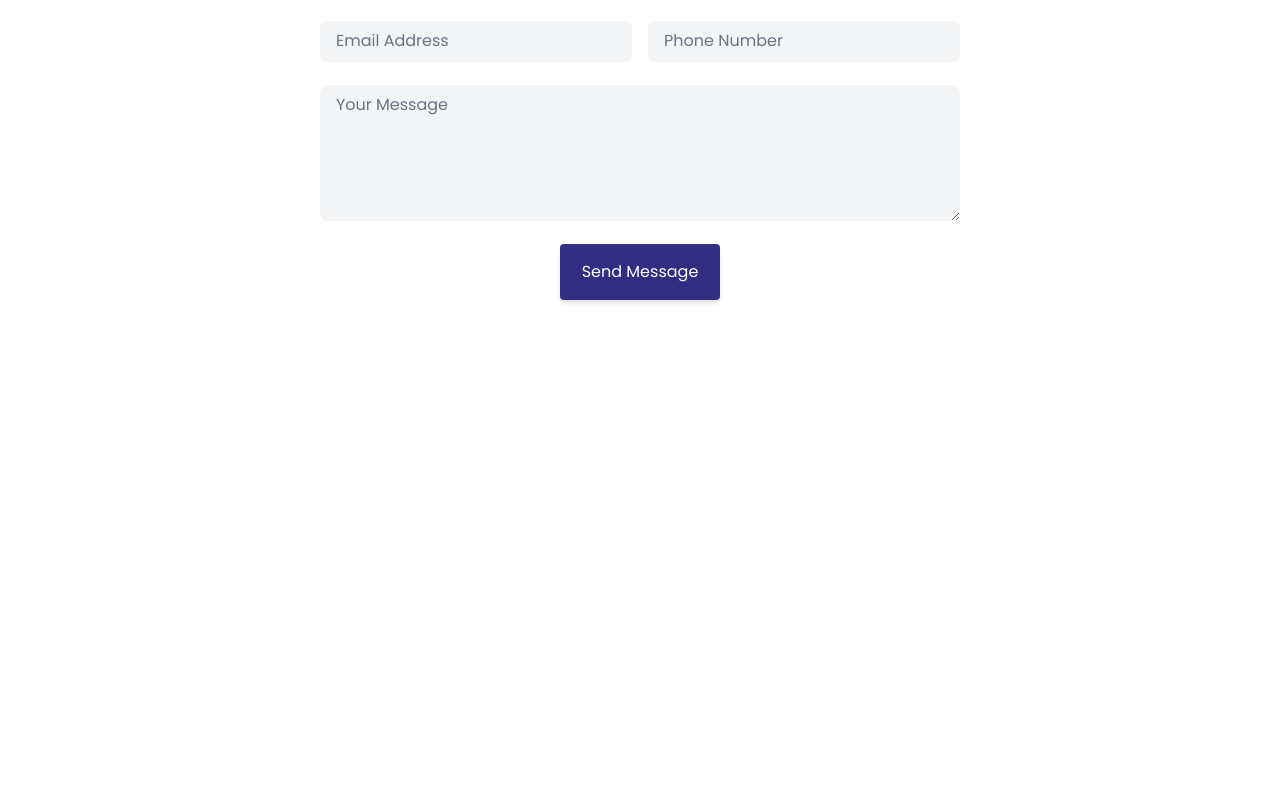
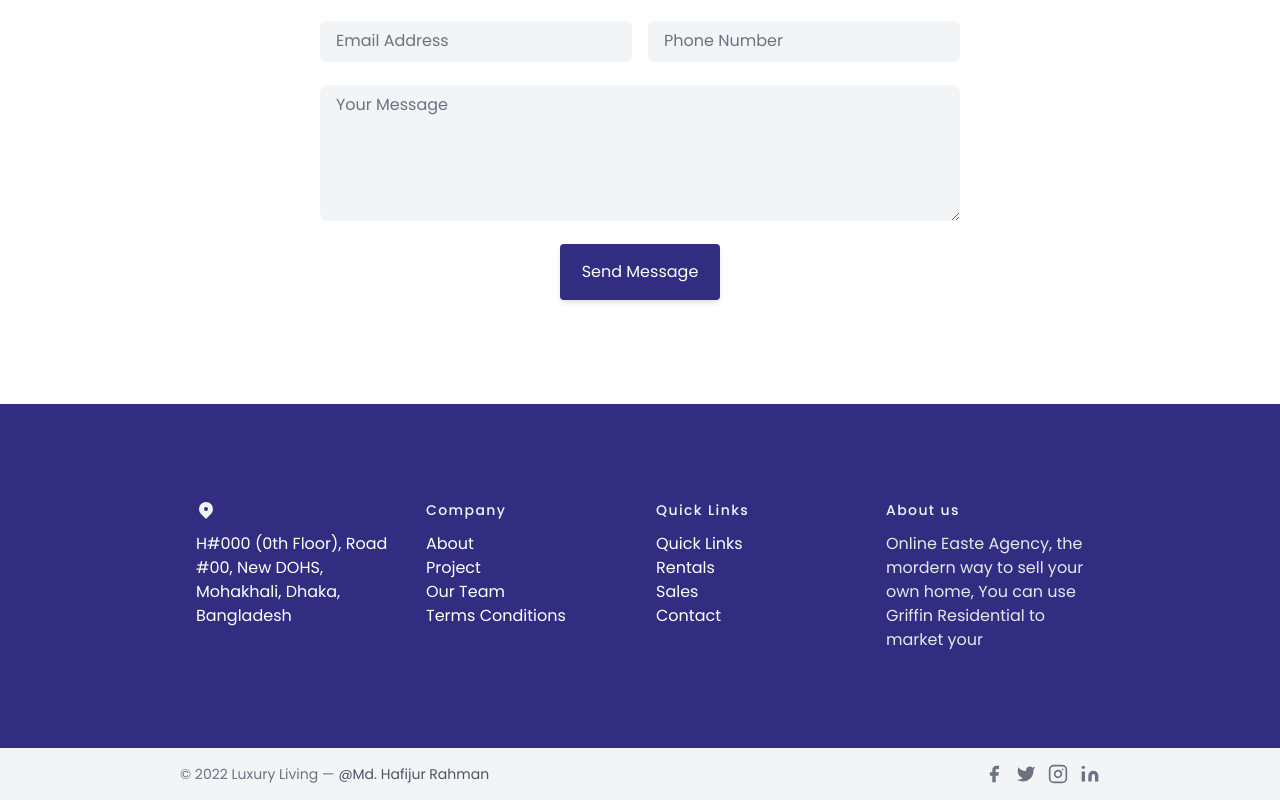
Before and after one commit to MuhammadHafijur/luxury-living, a React (Create React App) app: page / in a window 1280 px wide. Shown: the part 3001-3801 px from the top of the page. Before the commit the page ends 3405 px from the top, so only its background shows below. Built offline with nearby package versions, Linux system fonts and the light colour scheme.

Commit message:
added footer

```diff
--- a/src/Pages/Home/Home/Home.js
+++ b/src/Pages/Home/Home/Home.js
@@ -1,4 +1,5 @@
 import React from 'react';
+import Footer from '../../Shared/Footer/Footer';
 import Navbar from '../../Shared/Navbar/Navbar';
 import Banner from '../Banner/Banner';
 import Contact from '../Contact/Contact';
@@ -15,6 +16,7 @@
             <Services></Services>
             <Testimonials></Testimonials>
             <Contact></Contact>
+            <Footer></Footer>
         </div>
     );
 };
--- /dev/null
+++ b/src/Pages/Shared/Footer/Footer.js
@@ -0,0 +1,161 @@
+import React from "react";
+
+const Footer = () => {
+  return (
+    <div>
+      <footer className="bg-indigo-900 text-gray-600 body-font">
+        <div className="w-3/4 mx-auto px-5 py-24 flex md:items-center lg:items-start md:flex-row md:flex-nowrap flex-wrap flex-col">
+          <div className="flex-grow flex flex-wrap mx-auto -mb-10 md:text-left text-center order-first">
+            <div className="lg:w-1/4 md:w-1/2 w-full px-4">
+              <h2 className="title-font font-medium text-gray-100 tracking-widest text-sm mb-3">
+                <svg
+                  xmlns="http://www.w3.org/2000/svg"
+                  className="h-5 w-5 mr-2"
+                  viewBox="0 0 20 20"
+                  fill="currentColor"
+                >
+                  <path
+                    fillRule="evenodd"
+                    d="M5.05 4.05a7 7 0 119.9 9.9L10 18.9l-4.95-4.95a7 7 0 010-9.9zM10 11a2 2 0 100-4 2 2 0 000 4z"
+                    clipRule="evenodd"
+                  />
+                </svg>
+              </h2>
+              <div className="text-white mb-10">
+                <h1>
+                  H#000 (0th Floor), Road #00, New DOHS, Mohakhali, Dhaka,
+                  Bangladesh
+                </h1>
+              </div>
+            </div>
+            <div className="lg:w-1/4 md:w-1/2 w-full px-4">
+              <h2 className="title-font font-medium text-gray-100 tracking-widest text-sm mb-3">
+                Company
+              </h2>
+              <nav className="list-none mb-10">
+                <li>
+                  <a className="text-white hover:text-gray-200">About</a>
+                </li>
+                <li>
+                  <a className="text-white hover:text-gray-200">Project</a>
+                </li>
+                <li>
+                  <a className="text-white hover:text-gray-200">Our Team</a>
+                </li>
+                <li>
+                  <a className="text-white hover:text-gray-200">
+                    Terms Conditions
+                  </a>
+                </li>
+              </nav>
+            </div>
+            <div className="lg:w-1/4 md:w-1/2 w-full px-4">
+              <h2 className="title-font font-medium text-gray-100 tracking-widest text-sm mb-3">
+                Quick Links
+              </h2>
+              <nav className="list-none mb-10">
+                <li>
+                  <a className="text-white hover:text-gray-200">Quick Links</a>
+                </li>
+                <li>
+                  <a className="text-white hover:text-gray-200">Rentals</a>
+                </li>
+                <li>
+                  <a className="text-white hover:text-gray-200">Sales</a>
+                </li>
+                <li>
+                  <a className="text-white hover:text-gray-200">Contact</a>
+                </li>
+              </nav>
+            </div>
+            <div className="lg:w-1/4 md:w-1/2 w-full px-4">
+              <h2 className="title-font font-medium text-gray-100 tracking-widest text-sm mb-3">
+                About us
+              </h2>
+              <div className="mb-10">
+                <p className="text-gray-200">
+                  Online Easte Agency, the mordern way to sell your own home,
+                  You can use Griffin Residential to market your
+                </p>
+              </div>
+            </div>
+          </div>
+        </div>
+        <div className="bg-gray-100">
+          <div className="w-3/4 mx-auto py-4 px-5 flex flex-wrap flex-col sm:flex-row">
+            <p className="text-gray-500 text-sm text-center sm:text-left">
+              © 2022 Luxury Living —
+              <a
+                href="https://twitter.com/knyttneve"
+                rel="noopener noreferrer"
+                className="text-gray-600 ml-1"
+                target="_blank"
+              >
+                @Md. Hafijur Rahman
+              </a>
+            </p>
+            <span className="inline-flex sm:ml-auto sm:mt-0 mt-2 justify-center sm:justify-start">
+              <a className="text-gray-500">
+                <svg
+                  fill="currentColor"
+                  strokeLinecap="round"
+                  strokeLinejoin="round"
+                  strokeWidth="2"
+                  className="w-5 h-5"
+                  viewBox="0 0 24 24"
+                >
+                  <path d="M18 2h-3a5 5 0 00-5 5v3H7v4h3v8h4v-8h3l1-4h-4V7a1 1 0 011-1h3z"></path>
+                </svg>
+              </a>
+              <a className="ml-3 text-gray-500">
+                <svg
+                  fill="currentColor"
+                  strokeLinecap="round"
+                  strokeLinejoin="round"
+                  strokeWidth="2"
+                  className="w-5 h-5"
+                  viewBox="0 0 24 24"
+                >
+                  <path d="M23 3a10.9 10.9 0 01-3.14 1.53 4.48 4.48 0 00-7.86 3v1A10.66 10.66 0 013 4s-4 9 5 13a11.64 11.64 0 01-7 2c9 5 20 0 20-11.5a4.5 4.5 0 00-.08-.83A7.72 7.72 0 0023 3z"></path>
+                </svg>
+              </a>
+              <a className="ml-3 text-gray-500">
+                <svg
+                  fill="none"
+                  stroke="currentColor"
+                  strokeLinecap="round"
+                  strokeLinejoin="round"
+                  strokeWidth="2"
+                  className="w-5 h-5"
+                  viewBox="0 0 24 24"
+                >
+                  <rect width="20" height="20" x="2" y="2" rx="5" ry="5"></rect>
+                  <path d="M16 11.37A4 4 0 1112.63 8 4 4 0 0116 11.37zm1.5-4.87h.01"></path>
+                </svg>
+              </a>
+              <a className="ml-3 text-gray-500">
+                <svg
+                  fill="currentColor"
+                  stroke="currentColor"
+                  strokeLinecap="round"
+                  strokeLinejoin="round"
+                  strokeWidth="0"
+                  className="w-5 h-5"
+                  viewBox="0 0 24 24"
+                >
+                  <path
+                    stroke="none"
+                    d="M16 8a6 6 0 016 6v7h-4v-7a2 2 0 00-2-2 2 2 0 00-2 2v7h-4v-7a6 6 0 016-6zM2 9h4v12H2z"
+                  ></path>
+                  <circle cx="4" cy="4" r="2" stroke="none"></circle>
+                </svg>
+              </a>
+            </span>
+          </div>
+        </div>
+      </footer>
+    </div>
+  );
+};
+
+export default Footer;
```
Also changed, not shown: src/Pages/Shared/Footer/footerLogo.png (added).
